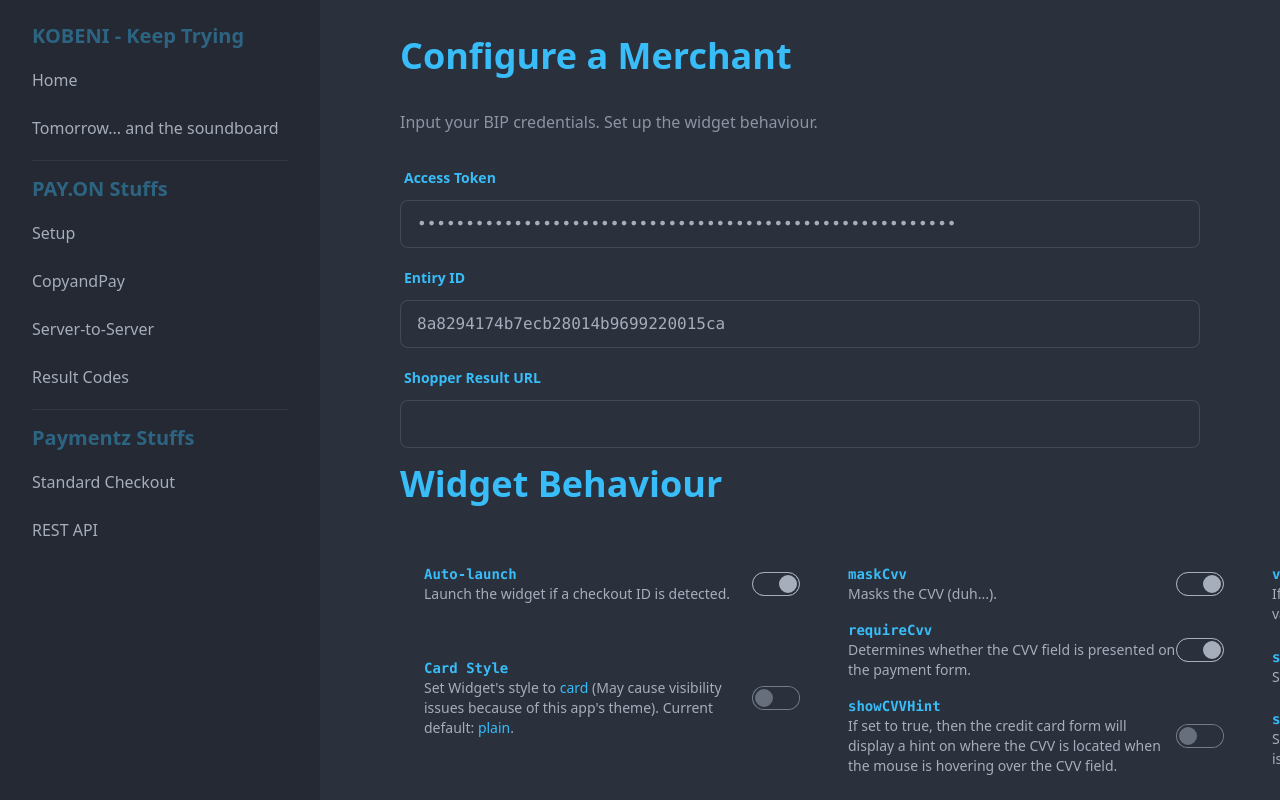
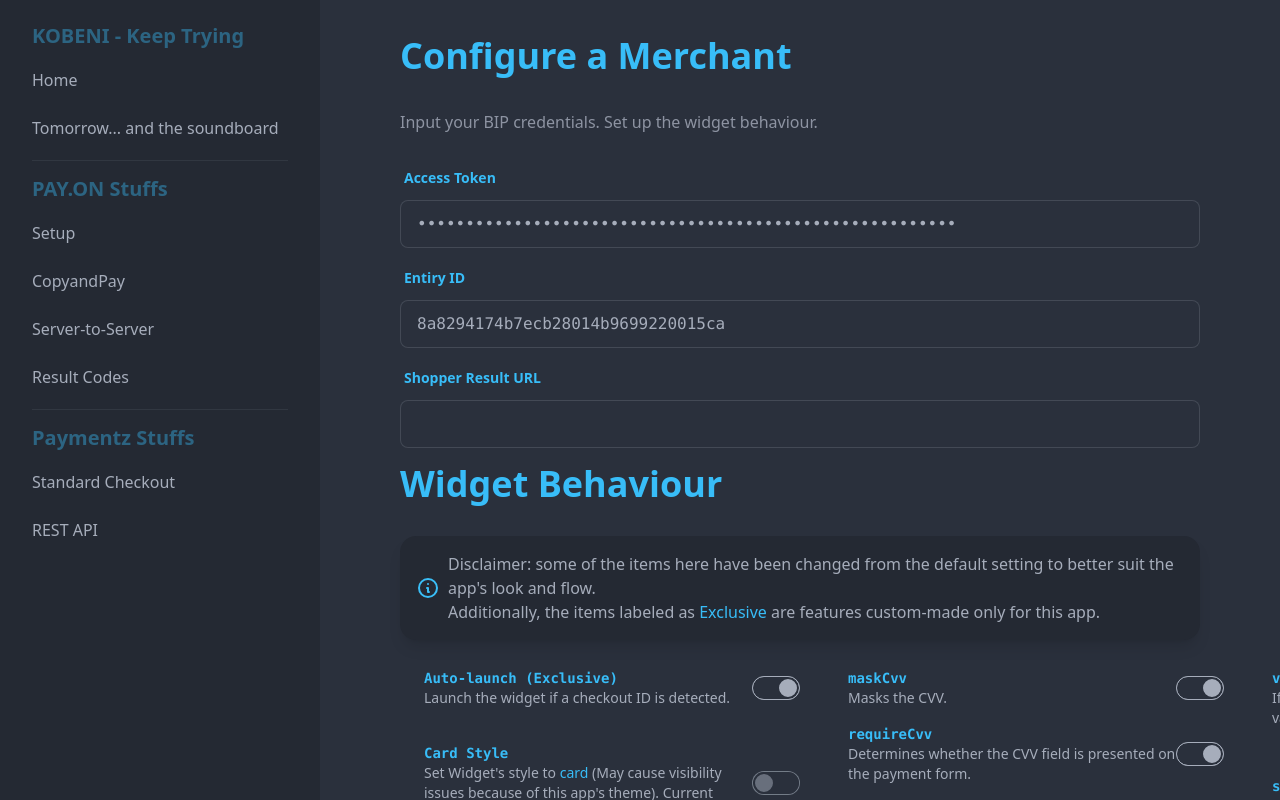
Before and after one commit to mtits/Kobeni-fork1, a Nuxt app: page /config-payon in a window 1280 px wide. Built offline with nearby package versions, Linux system fonts and the light colour scheme.

Commit message:
more widgy toggles

```diff
--- a/app.vue
+++ b/app.vue
@@ -97,9 +97,11 @@
   useState('maskCvv', () => true)
   useState('requireCvv', () => true)
   useState('showCVVHint', () => false)
+  useState('allowEmptyCvv', () => false)
   useState('validation', () => true)
   useState('showLabels', () => true)
   useState('showPlaceholders', () => true)
+  useState('disableCardExpiryDateValidation', () => false)
 
   // payon default params
   useState(
--- a/pages/config-payon.vue
+++ b/pages/config-payon.vue
@@ -11,12 +11,19 @@
       type="text"
       v-model="shopperResultURLPayon" />
 
-    <PageTitle title="Widget Behaviour" class="mt-10"></PageTitle>
+    <PageTitle title="Widget Behaviour" class="mt-10"> </PageTitle>
+    <Alert>
+      Disclaimer: some of the items here have been changed from the default
+      setting to better suit the app's look and flow. <br />
+      Additionally, the items labeled as
+      <span class="text-sky-400">Exclusive</span> are features custom-made only
+      for this app.
+    </Alert>
     <div class="flex w-full">
       <!-- left -->
       <div class="grid flex-grow p-5">
         <!-- auto-launch -->
-        <Toggle v-model="autoLaunchWidget" title="Auto-launch"
+        <Toggle v-model="autoLaunchWidget" title="Auto-launch (Exclusive)"
           >Launch the widget if a checkout ID is detected.</Toggle
         >
 
@@ -38,22 +45,34 @@
               false-value="plain" />
           </label>
         </div>
+
+        <Toggle
+          v-model="disableCardExpiryDateValidation"
+          title="disableCardExpiryDateValidation"
+          >Determines whether the card expiry date field should be validated. By
+          default it is validated (false).</Toggle
+        >
       </div>
 
       <!-- middle -->
       <div class="grid flex-grow p-5">
         <!-- of CVVs and others -->
-        <Toggle v-model="maskCvv" title="maskCvv"
-          >Masks the CVV (duh...).</Toggle
-        >
+        <Toggle v-model="maskCvv" title="maskCvv">Masks the CVV.</Toggle>
+
         <Toggle v-model="requireCvv" title="requireCvv"
           >Determines whether the CVV field is presented on the payment
           form.</Toggle
         >
+
         <Toggle v-model="showCVVHint" title="showCVVHint"
           >If set to true, then the credit card form will display a hint on
           where the CVV is located when the mouse is hovering over the CVV
           field.</Toggle
+        >
+
+        <Toggle v-model="allowEmptyCvv" title="allowEmptyCvv"
+          >Determines whether the CVV field can be empty. By default it is
+          false.</Toggle
         >
       </div>
 
@@ -90,7 +109,11 @@
   const maskCvv = useState('maskCvv')
   const requireCvv = useState('requireCvv')
   const showCVVHint = useState('showCVVHint')
+  const allowEmptyCvv = useState('allowEmptyCvv')
   const validation = useState('validation')
   const showLabels = useState('showLabels')
   const showPlaceholders = useState('showPlaceholders')
+  const disableCardExpiryDateValidation = useState(
+    'disableCardExpiryDateValidation'
+  )
 </script>
--- a/pages/copyandpay.vue
+++ b/pages/copyandpay.vue
@@ -179,9 +179,13 @@
       maskCvv: useState('maskCvv').value,
       requireCvv: useState('requireCvv').value,
       showCVVHint: useState('showCVVHint').value,
+      allowEmptyCvv: useState('allowEmptyCvv').value,
       validation: useState('validation').value,
       showLabels: useState('showLabels').value,
       showPlaceholders: useState('showPlaceholders').value,
+      disableCardExpiryDateValidation: useState(
+        'disableCardExpiryDateValidation'
+      ).value,
       //
       spinner: {
         color: '#38bdf8',
```
